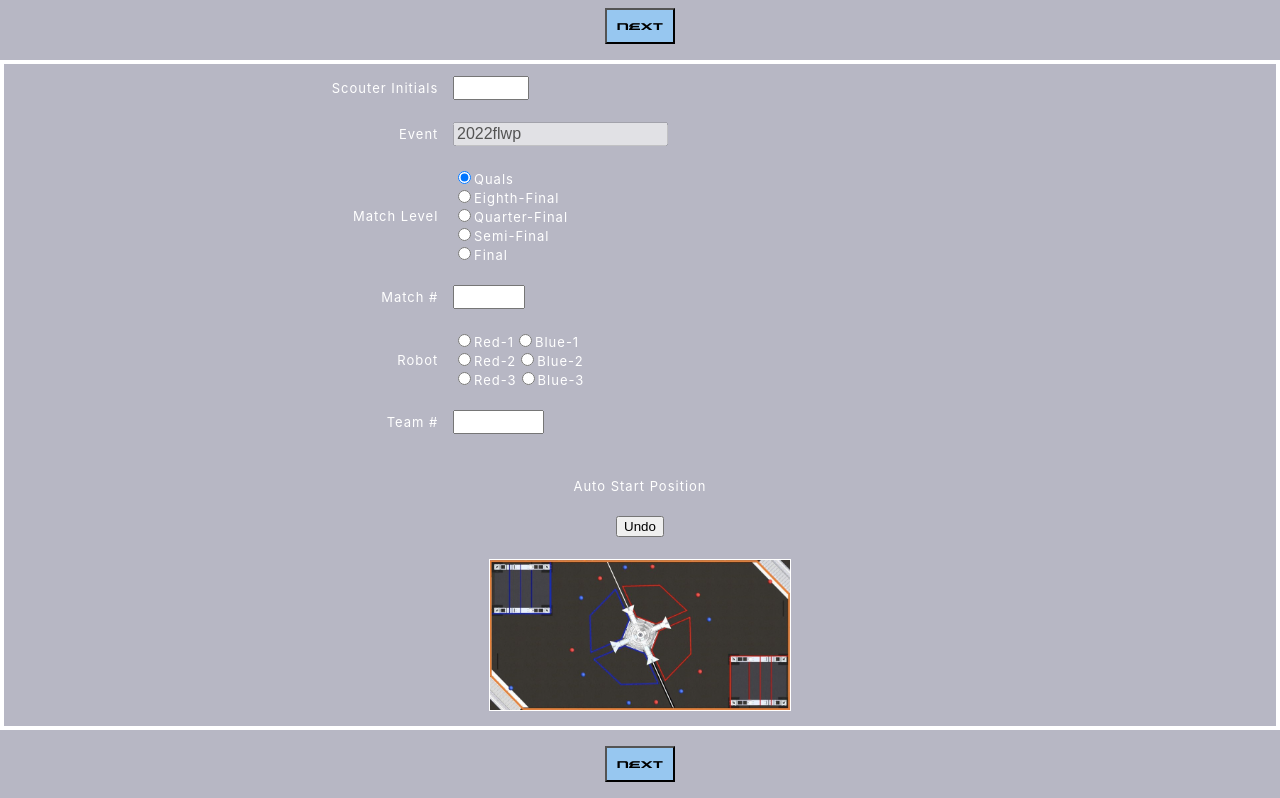
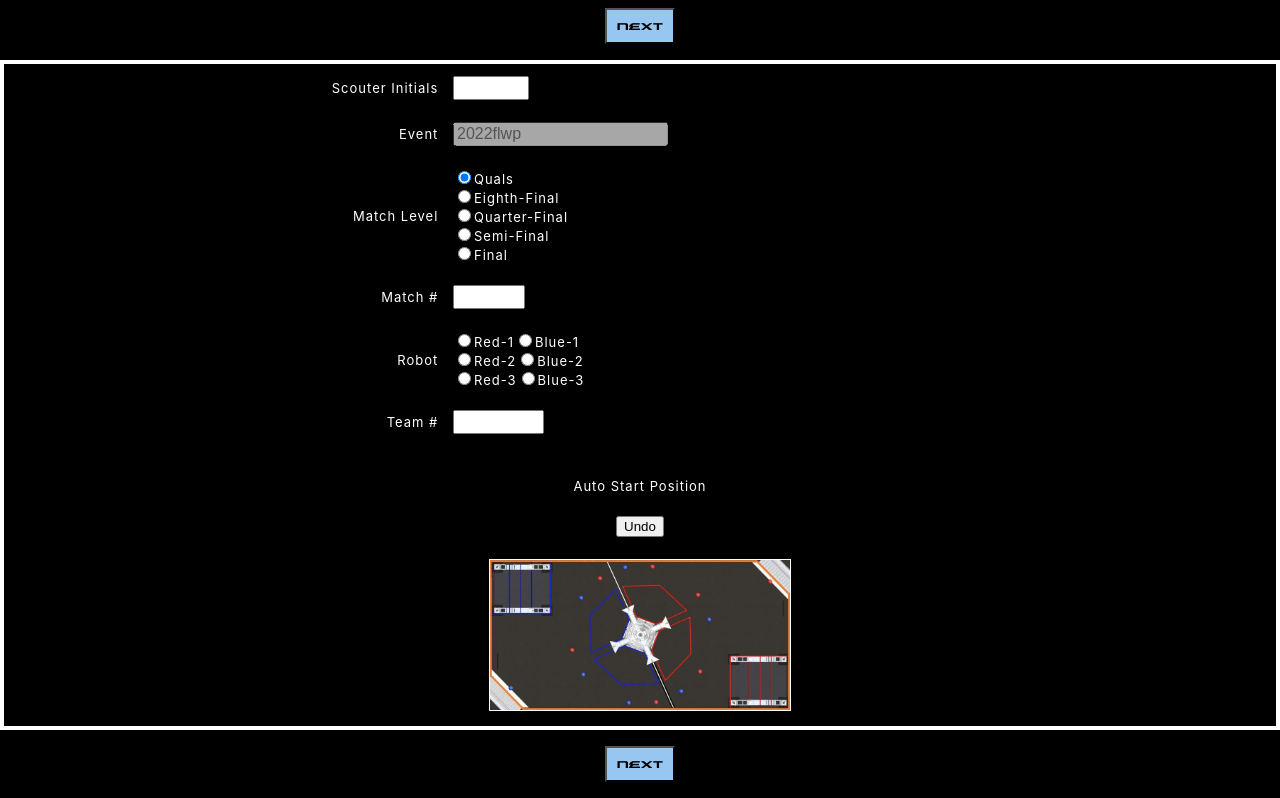
Before and after one commit to PWNAGERobotics/ScoutingPASS, a plain HTML site: page index.html in a window 1280 px wide. Shown: the part 146-944 px from the top of the page. Drawn offline with Linux system fonts and the light colour scheme.

Commit message:
Update index.html

```diff
--- a/index.html
+++ b/index.html
@@ -13,7 +13,7 @@
 	<body>
 		<form id="scoutingForm" onsubmit="return false">
 			<div id="main-panel-holder">
-				<div id="prematch" class="main-panel" style="background-color: rgb(183, 183, 196);">
+				<div id="prematch" class="main-panel" style="background-color: black;">
 					<h1 id="prematchHeader1" class="page_title"><span class="odd">P</span><span class="even">W</span><span class="odd">N</span><span class="even">A</span><span class="odd">G</span><span class="even">E</span><br>Scouting 2020</h1>
 					<h2 id="prematchHeader2">pre-match</h2>
 					<p class="match-label"><input type="button" value="Next" id="nextButton1" onclick="swipePage(1)"></p>
```
